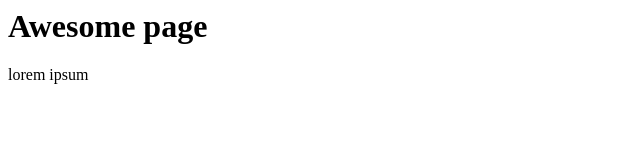
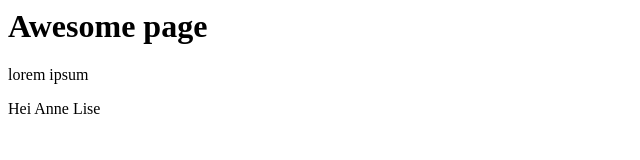
Before and after one commit to limesnej/awesomepage, a plain HTML site: page index.html in a window 1280 px wide. Shown: the whole page, without its empty margins (0-640 px from the left). Drawn offline with Linux system fonts and the light colour scheme.

Commit message:
Update index.html

```diff
--- a/index.html
+++ b/index.html
@@ -8,5 +8,6 @@
 <body>
     <h1>Awesome page</h1>
     <p>lorem ipsum </p>
+    <p>Hei Anne Lise</p>
 </body>
 </html>
```
